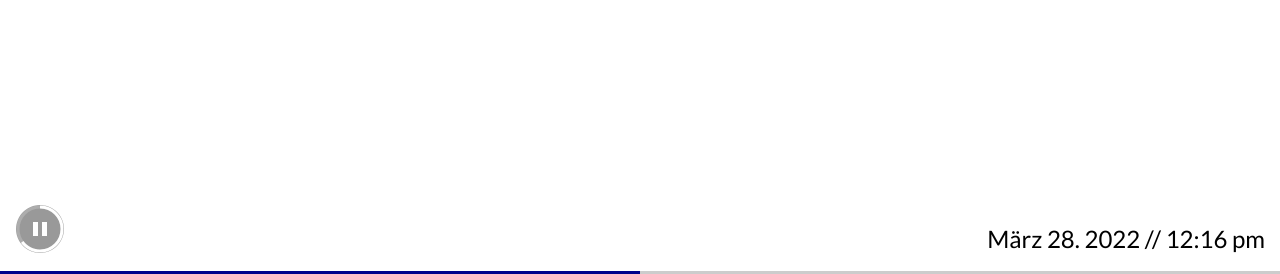
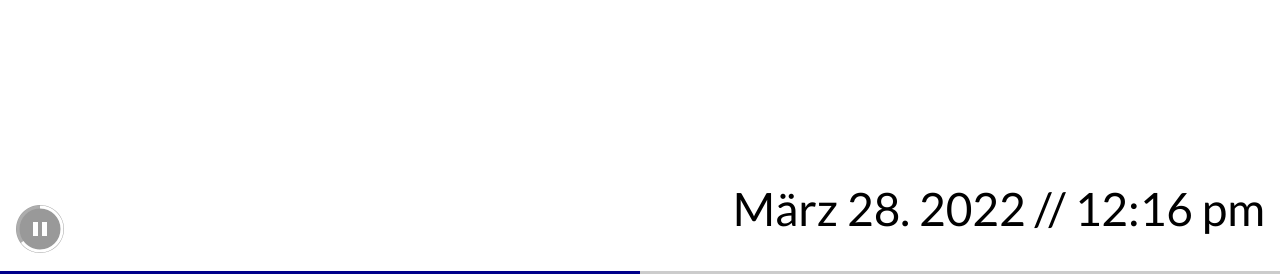
Before and after one commit to pointerboy/tradium_tv, a Flask app: page / in a window 1280 px wide. Shown: the part 526-800 px from the top of the page. Run offline with Flask 2, Linux system fonts and the light colour scheme; some libraries are stand-ins or nearby versions; some web fonts are replaced.

Commit message:
Increased time font size

```diff
--- a/webapp/templates/index.html
+++ b/webapp/templates/index.html
@@ -47,13 +47,14 @@
 
 		<style>
 			.time{
-				font-size: 24px;
-				bottom:0px;
+				font-size: 46px;
+				bottom:15px;
 				right:15px;
 				position:absolute;
 			}
 
 		</style>
+
 		<script>
 			Reveal.initialize({
 				controls: false,
```
